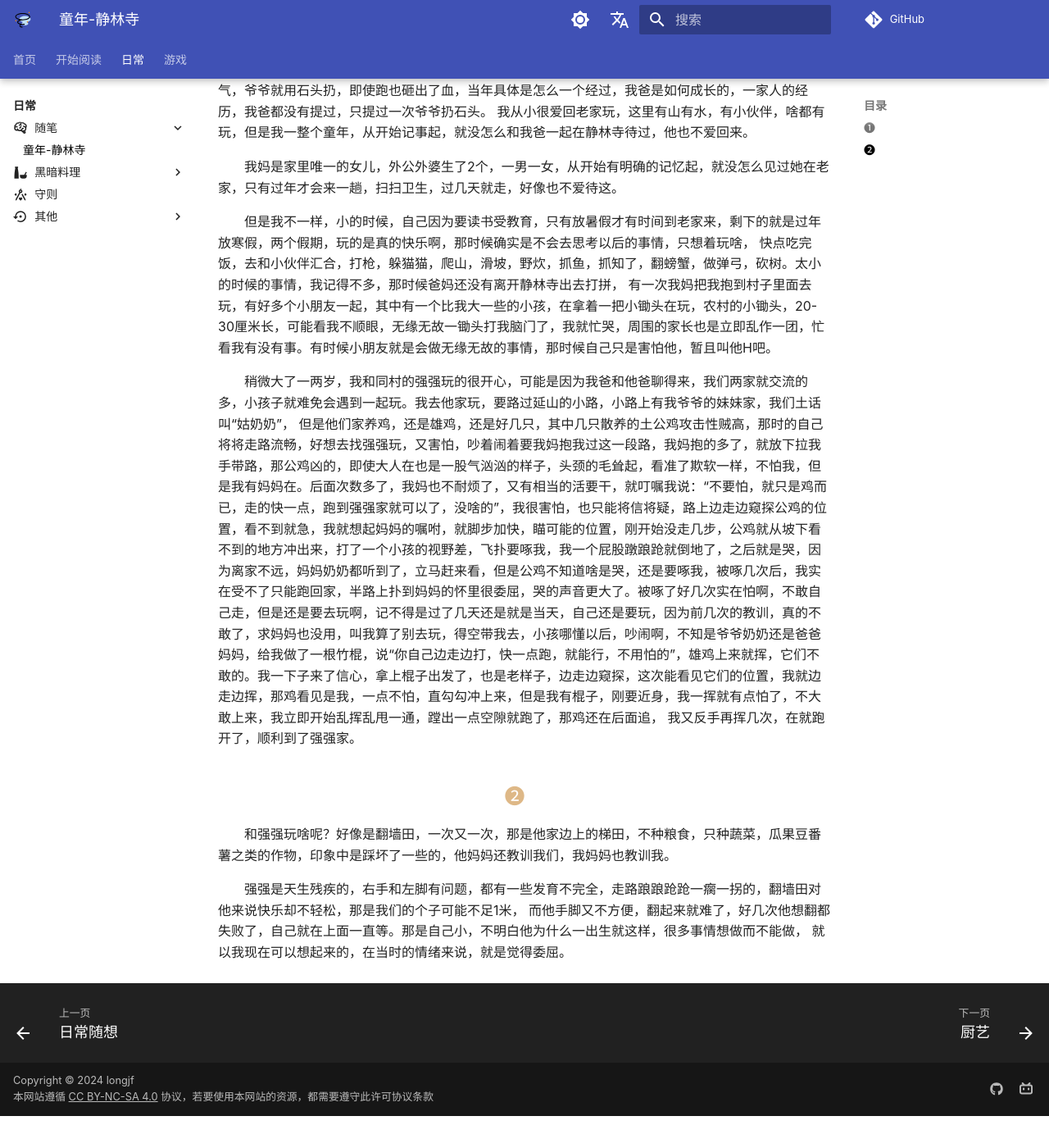
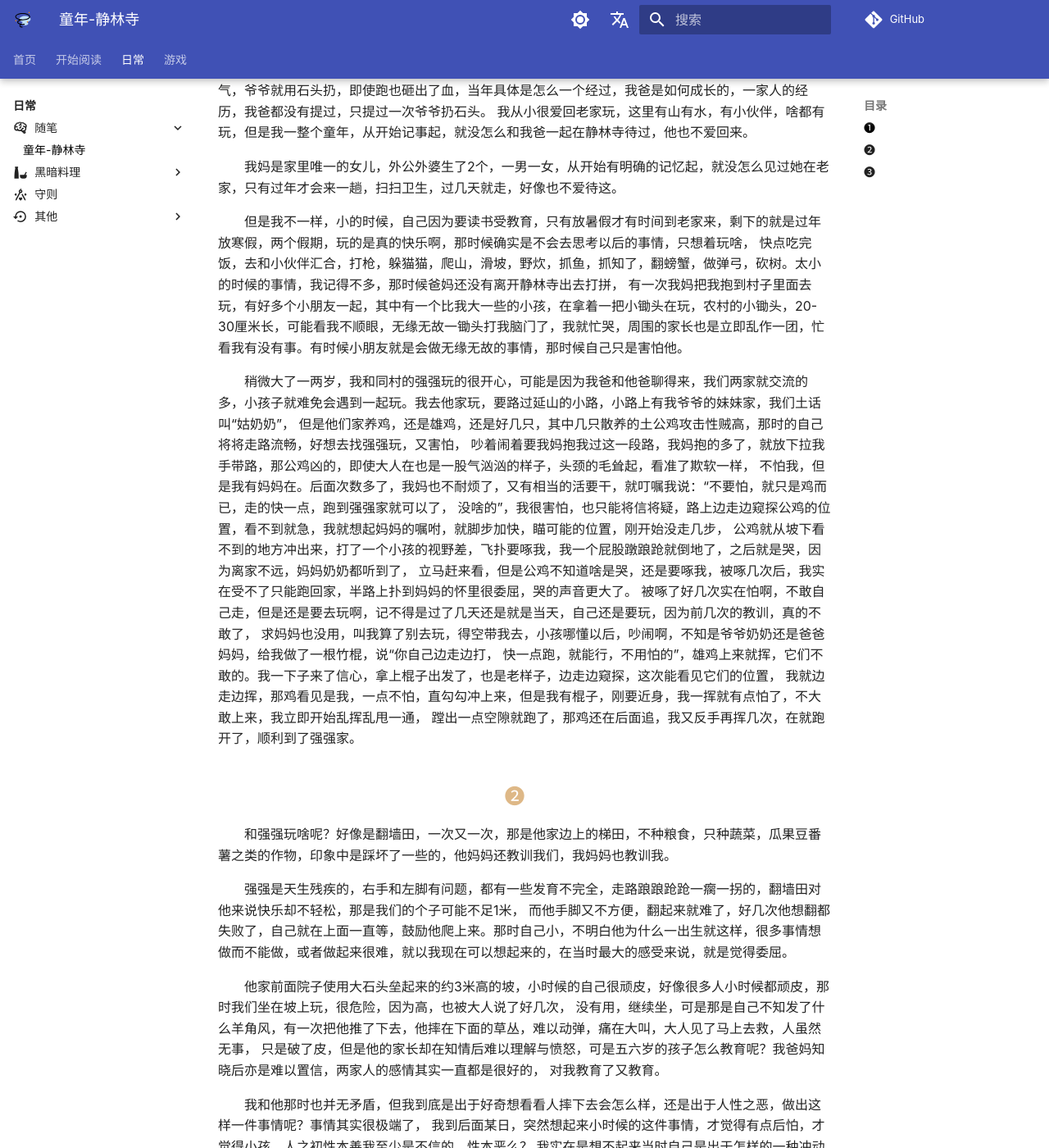
Before and after one commit to 971230/971230.github.io, an MkDocs documentation site: the page built from docs/日常/随笔/童年-静林寺.md, in a window 1280 px wide and 1400 px high, scrolled down 877 px. Shown: the whole window at 82% size. Built offline with MkDocs 1.6.1 and Material for MkDocs 9.7.7, drawn with Linux system fonts in a browser that asks for light colours; some web fonts are replaced; comment, search, counter and statistics services are not loaded; the version menu is left out; a style sheet for code colours, icons or effects is not loaded; before the commit the page ends 2238 px from its top, so only the background shows below that; some of the changed text lies outside the part shown.

Commit message:
更新《童年-静林寺》

```diff
--- a/docs/日常/随笔/童年-静林寺.md
+++ b/docs/日常/随笔/童年-静林寺.md
@@ -39,13 +39,22 @@
 <P style="text-indent:2em;">
 但是我不一样，小的时候，自己因为要读书受教育，只有放暑假才有时间到老家来，剩下的就是过年放寒假，两个假期，玩的是真的快乐啊，那时候确实是不会去思考以后的事情，只想着玩啥，
 快点吃完饭，去和小伙伴汇合，打枪，躲猫猫，爬山，滑坡，野炊，抓鱼，抓知了，翻螃蟹，做弹弓，砍树。太小的时候的事情，我记得不多，那时候爸妈还没有离开静林寺出去打拼，
-有一次我妈把我抱到村子里面去玩，有好多个小朋友一起，其中有一个比我大一些的小孩，在拿着一把小锄头在玩，农村的小锄头，20-30厘米长，可能看我不顺眼，无缘无故一锄头打我脑门了，我就忙哭，周围的家长也是立即乱作一团，忙看我有没有事。有时候小朋友就是会做无缘无故的事情，那时候自己只是害怕他，暂且叫他H吧。<br>
+有一次我妈把我抱到村子里面去玩，有好多个小朋友一起，其中有一个比我大一些的小孩，在拿着一把小锄头在玩，农村的小锄头，20-30厘米长，可能看我不顺眼，无缘无故一锄头打我脑门了，我就忙哭，周围的家长也是立即乱作一团，忙看我有没有事。有时候小朋友就是会做无缘无故的事情，那时候自己只是害怕他。<br>
 </p>
 
 <P style="text-indent:2em;">
 稍微大了一两岁，我和同村的强强玩的很开心，可能是因为我爸和他爸聊得来，我们两家就交流的多，小孩子就难免会遇到一起玩。我去他家玩，要路过延山的小路，小路上有我爷爷的妹妹家，我们土话叫“姑奶奶”，
-但是他们家养鸡，还是雄鸡，还是好几只，其中几只散养的土公鸡攻击性贼高，那时的自己将将走路流畅，好想去找强强玩，又害怕，吵着闹着要我妈抱我过这一段路，我妈抱的多了，就放下拉我手带路，那公鸡凶的，即使大人在也是一股气汹汹的样子，头颈的毛耸起，看准了欺软一样，不怕我，但是我有妈妈在。后面次数多了，我妈也不耐烦了，又有相当的活要干，就叮嘱我说：“不要怕，就只是鸡而已，走的快一点，跑到强强家就可以了，没啥的”，我很害怕，也只能将信将疑，路上边走边窥探公鸡的位置，看不到就急，我就想起妈妈的嘱咐，就脚步加快，瞄可能的位置，刚开始没走几步，公鸡就从坡下看不到的地方冲出来，打了一个小孩的视野差，飞扑要啄我，我一个屁股蹾踉跄就倒地了，之后就是哭，因为离家不远，妈妈奶奶都听到了，立马赶来看，但是公鸡不知道啥是哭，还是要啄我，被啄几次后，我实在受不了只能跑回家，半路上扑到妈妈的怀里很委屈，哭的声音更大了。被啄了好几次实在怕啊，不敢自己走，但是还是要去玩啊，记不得是过了几天还是就是当天，自己还是要玩，因为前几次的教训，真的不敢了，求妈妈也没用，叫我算了别去玩，得空带我去，小孩哪懂以后，吵闹啊，不知是爷爷奶奶还是爸爸妈妈，给我做了一根竹棍，说“你自己边走边打，快一点跑，就能行，不用怕的”，雄鸡上来就挥，它们不敢的。我一下子来了信心，拿上棍子出发了，也是老样子，边走边窥探，这次能看见它们的位置，我就边走边挥，那鸡看见是我，一点不怕，直勾勾冲上来，但是我有棍子，刚要近身，我一挥就有点怕了，不大敢上来，我立即开始乱挥乱甩一通，蹚出一点空隙就跑了，那鸡还在后面追，
-我又反手再挥几次，在就跑开了，顺利到了强强家。<br>
+但是他们家养鸡，还是雄鸡，还是好几只，其中几只散养的土公鸡攻击性贼高，那时的自己将将走路流畅，好想去找强强玩，又害怕，
+吵着闹着要我妈抱我过这一段路，我妈抱的多了，就放下拉我手带路，那公鸡凶的，即使大人在也是一股气汹汹的样子，头颈的毛耸起，看准了欺软一样，
+不怕我，但是我有妈妈在。后面次数多了，我妈也不耐烦了，又有相当的活要干，就叮嘱我说：“不要怕，就只是鸡而已，走的快一点，跑到强强家就可以了，
+没啥的”，我很害怕，也只能将信将疑，路上边走边窥探公鸡的位置，看不到就急，我就想起妈妈的嘱咐，就脚步加快，瞄可能的位置，刚开始没走几步，
+公鸡就从坡下看不到的地方冲出来，打了一个小孩的视野差，飞扑要啄我，我一个屁股蹾踉跄就倒地了，之后就是哭，因为离家不远，妈妈奶奶都听到了，
+立马赶来看，但是公鸡不知道啥是哭，还是要啄我，被啄几次后，我实在受不了只能跑回家，半路上扑到妈妈的怀里很委屈，哭的声音更大了。
+被啄了好几次实在怕啊，不敢自己走，但是还是要去玩啊，记不得是过了几天还是就是当天，自己还是要玩，因为前几次的教训，真的不敢了，
+求妈妈也没用，叫我算了别去玩，得空带我去，小孩哪懂以后，吵闹啊，不知是爷爷奶奶还是爸爸妈妈，给我做了一根竹棍，说“你自己边走边打，
+快一点跑，就能行，不用怕的”，雄鸡上来就挥，它们不敢的。我一下子来了信心，拿上棍子出发了，也是老样子，边走边窥探，这次能看见它们的位置，
+我就边走边挥，那鸡看见是我，一点不怕，直勾勾冲上来，但是我有棍子，刚要近身，我一挥就有点怕了，不大敢上来，我立即开始乱挥乱甩一通，
+蹚出一点空隙就跑了，那鸡还在后面追，我又反手再挥几次，在就跑开了，顺利到了强强家。<br>
 </p>
 
 ## ➋
@@ -56,10 +65,32 @@
 
 <P style="text-indent:2em;">
 强强是天生残疾的，右手和左脚有问题，都有一些发育不完全，走路踉踉跄跄一瘸一拐的，翻墙田对他来说快乐却不轻松，那是我们的个子可能不足1米，
-而他手脚又不方便，翻起来就难了，好几次他想翻都失败了，自己就在上面一直等。那是自己小，不明白他为什么一出生就这样，很多事情想做而不能做，
-就以我现在可以想起来的，在当时的情绪来说，就是觉得委屈。
+而他手脚又不方便，翻起来就难了，好几次他想翻都失败了，自己就在上面一直等，鼓励他爬上来。那时自己小，不明白他为什么一出生就这样，很多事情想做而不能做，或者做起来很难，就以我现在可以想起来的，在当时最大的感受来说，就是觉得委屈。
 </p>
 
 <P style="text-indent:2em;">
+他家前面院子使用大石头垒起来的约3米高的坡，小时候的自己很顽皮，好像很多人小时候都顽皮，那时我们坐在坡上玩，很危险，因为高，也被大人说了好几次，
+没有用，继续坐，可是那是自己不知发了什么羊角风，有一次把他推了下去，他摔在下面的草丛，难以动弹，痛在大叫，大人见了马上去救，人虽然无事，
+只是破了皮，但是他的家长却在知情后难以理解与愤怒，可是五六岁的孩子怎么教育呢？我爸妈知晓后亦是难以置信，两家人的感情其实一直都是很好的，
+对我教育了又教育。
+</p>
 
+<P style="text-indent:2em;">
+我和他那时也并无矛盾，但我到底是出于好奇想看看人摔下去会怎么样，还是出于人性之恶，做出这样一件事情呢？事情其实很极端了，
+我到后面某日，突然想起来小时候的这件事情，才觉得有点后怕，才觉得小孩，人之初性本善我至少是不信的，性本恶么？
+我实在是想不起来当时自己是出于怎样的一种冲动和想法，做出这种匪夷所思的事情，就是没有任何理由。
+越小的孩子越是接近于动物，越是原始，善恶的概念是给人的。
 </p>
+
+<P style="text-indent:2em;">
+后面随着时间，我们两家人一起在分水生活过一段时间，后面他们又因为农村搬迁回到乡里，渐渐就不再有了联系，爸每次回老家有机会都会去他家做一做，聊一聊。而强强，义务教育后就接受了政府给残疾人的工作，据说待遇都不错，他们分水搬走后，我就再也没有见过他了，直到最近才想起来小时候的这一段经历，
+想起那遥远的记忆。
+</p>
+
+## ➌
+
+<P style="text-indent:2em;">
+我和皇军初见时是在他家的院子，才将将会走，后面我在分水读小学的暑假回老家避暑，两人才有机会一起玩，他打我的事情两人自然不记得了。
+后面还有小我几岁的小伙伴刚刚，和我同龄的大志，还有一位我忘了叫啥名字了，就叫Y吧，还有我堂哥的干爸的孙子，哈哈，反正就在一起玩嘛。
+TODO
+</p>
```
